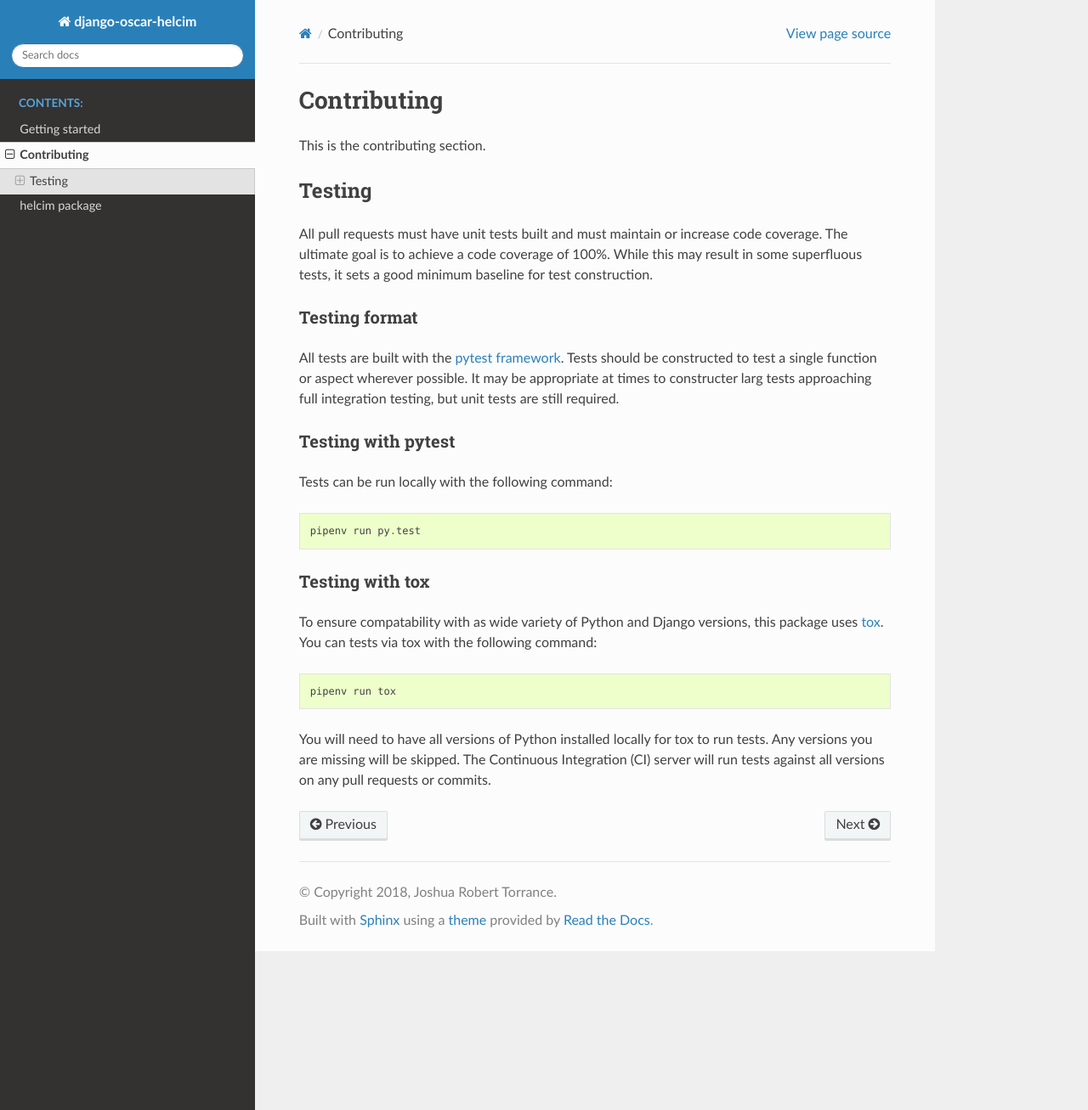
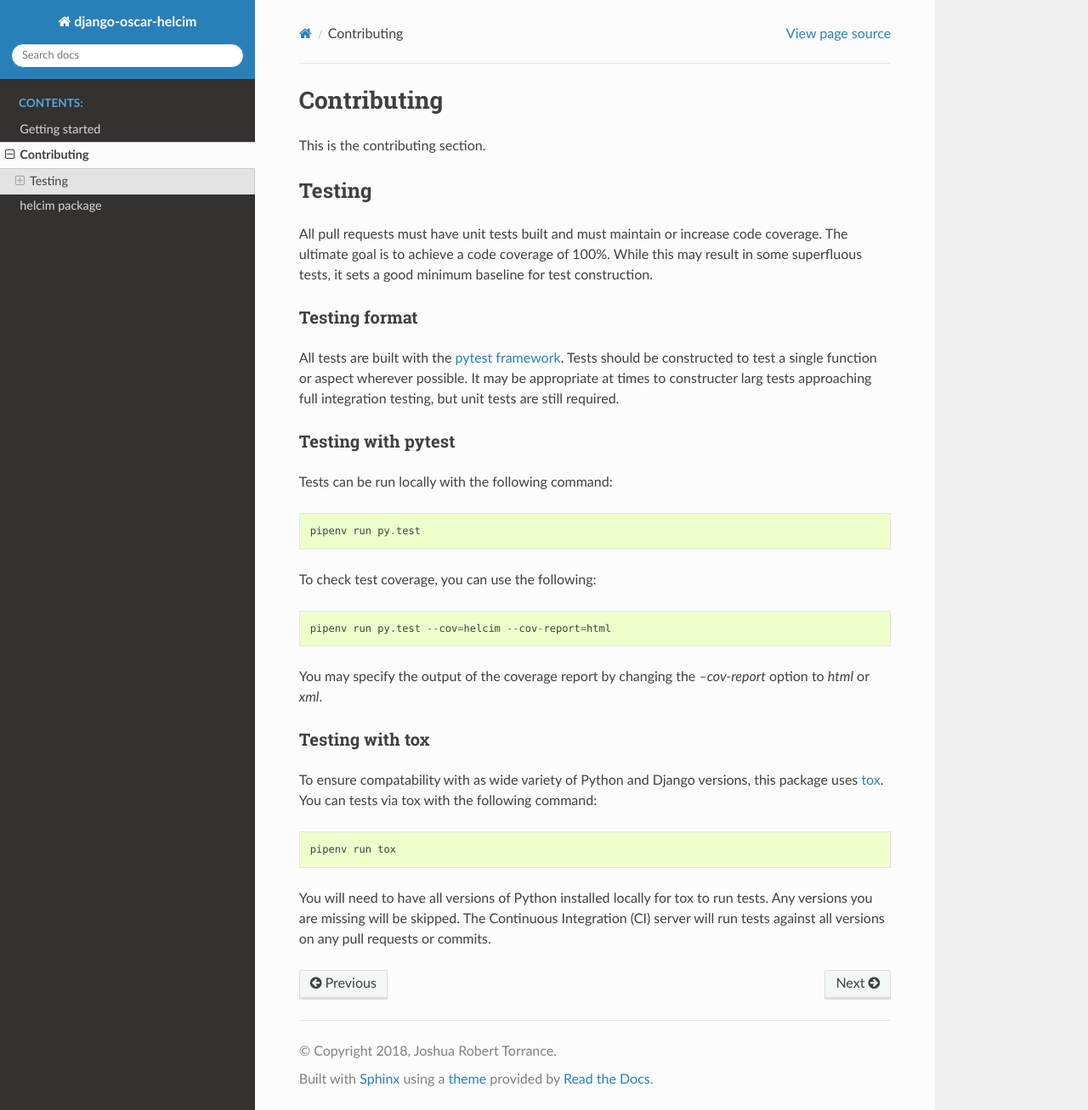
Before and after one commit to studybuffalo/django-helcim, a Sphinx documentation site: the page built from docs/contributing.rst, in a window 1280 px wide and 1307 px high. Shown: the whole window at 85% size. Built offline with Sphinx 7.4.7 and the Read the Docs theme 2.0.0, drawn with Linux system fonts in a browser that asks for light colours.

Commit message:
Adding details on test reports and coverage

```diff
--- a/docs/contributing.rst
+++ b/docs/contributing.rst
@@ -30,6 +30,13 @@ Tests can be run locally with the following command::
 
     pipenv run py.test
 
+To check test coverage, you can use the following::
+
+    pipenv run py.test --cov=helcim --cov-report=html
+
+You may specify the output of the coverage report by changing the
+`--cov-report` option to `html` or `xml`.
+
 Testing with tox
 ================
 
```
